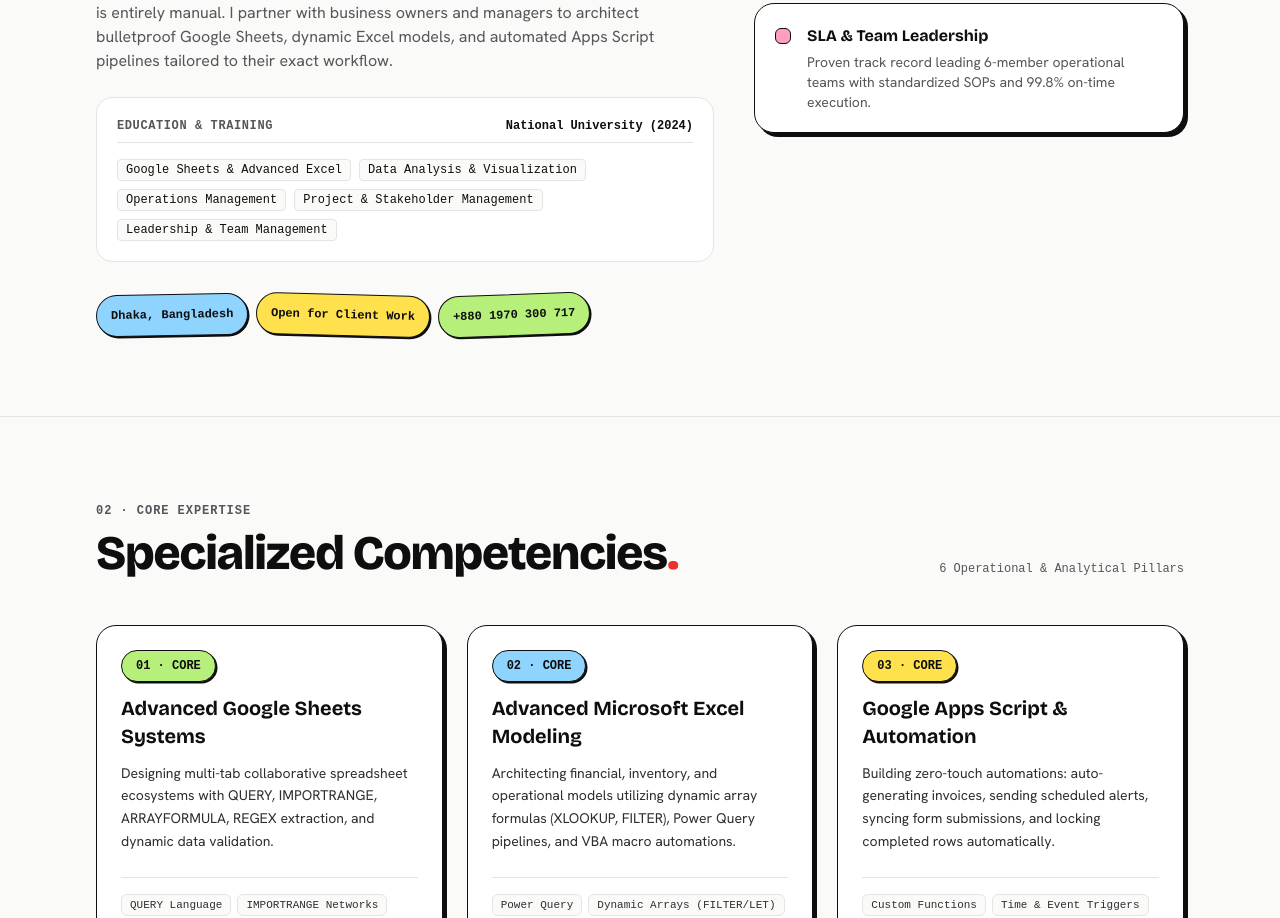
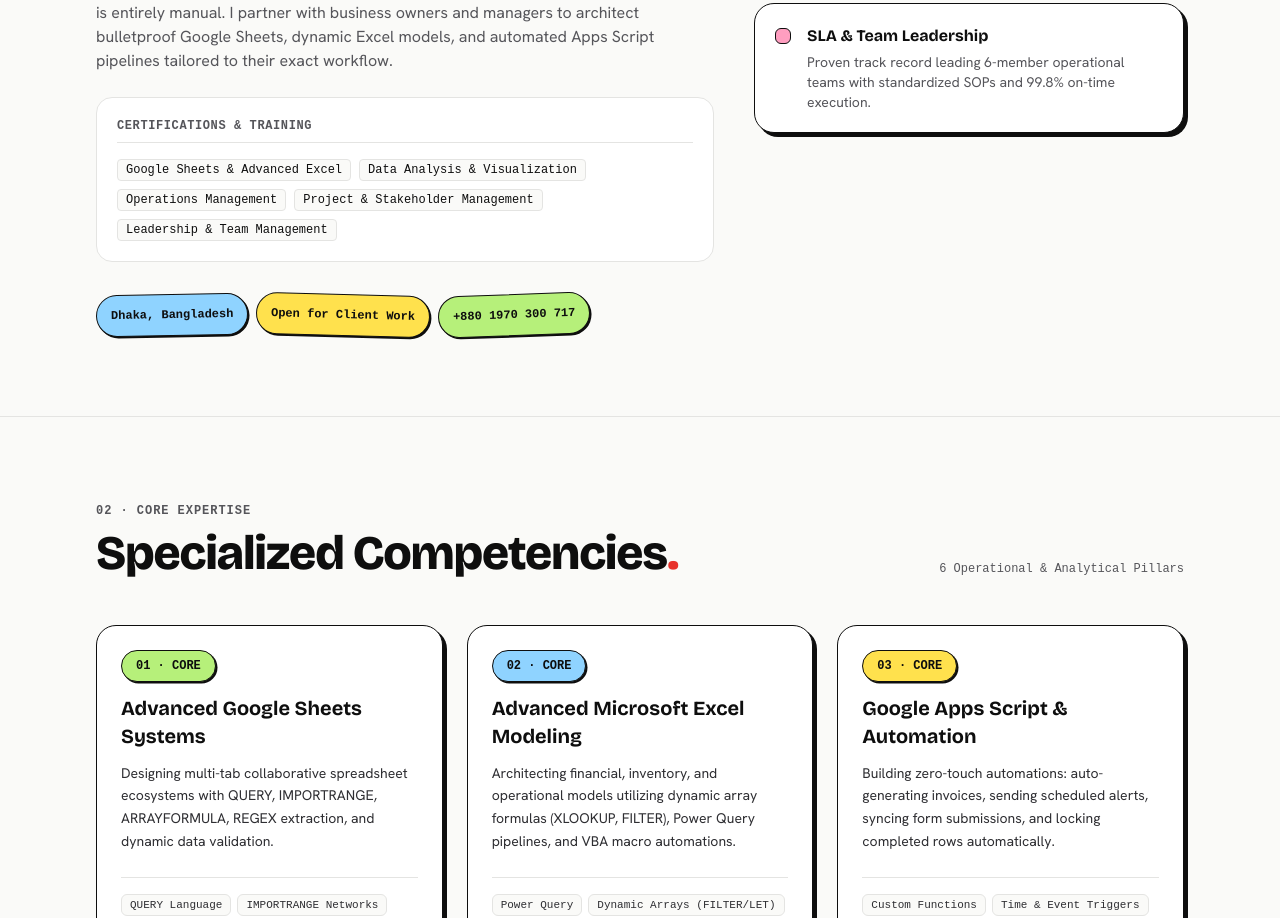
Before and after one commit to mehedihridoy-byte/mehedi-portfolio, an Astro site: page / in a window 1280 px wide. Shown: the part 1630-2548 px from the top of the page. Built offline with nearby package versions, Linux system fonts and the light colour scheme; Astro itself is replaced by a stand-in of ours; a web font is replaced by a local one.

Commit message:
Remove university name from certifications box as requested

```diff
--- a/src/components/About.astro
+++ b/src/components/About.astro
@@ -1,5 +1,5 @@
 ---
-import { personalInfo, educationData, certificationsList } from '../data/portfolioData';
+import { personalInfo, certificationsList } from '../data/portfolioData';
 
 const pillars = [
   {
@@ -47,11 +47,10 @@ const pillars = [
           <strong class="text-[var(--ink)] font-semibold">Why I work with external clients:</strong> Growing businesses often lose dozens of hours every week because their spreadsheets are fragmented, formulas break, or data entry is entirely manual. I partner with business owners and managers to architect bulletproof Google Sheets, dynamic Excel models, and automated Apps Script pipelines tailored to their exact workflow.
         </p>
 
-        <!-- Education & Certifications snippet -->
+        <!-- Certifications & Training snippet -->
         <div class="p-5 rounded-2xl bg-[var(--surface)] border border-[var(--line)] space-y-3 font-mono-clean text-xs">
           <div class="flex items-center justify-between pb-2 border-b border-[var(--line)]">
-            <span class="text-[var(--ink-muted)] uppercase tracking-wider font-bold">EDUCATION & TRAINING</span>
-            <span class="text-[var(--ink)] font-semibold">National University (2024)</span>
+            <span class="text-[var(--ink-muted)] uppercase tracking-wider font-bold">CERTIFICATIONS &amp; TRAINING</span>
           </div>
           <div class="flex flex-wrap gap-2 pt-1">
             {certificationsList.map((cert) => (
```
